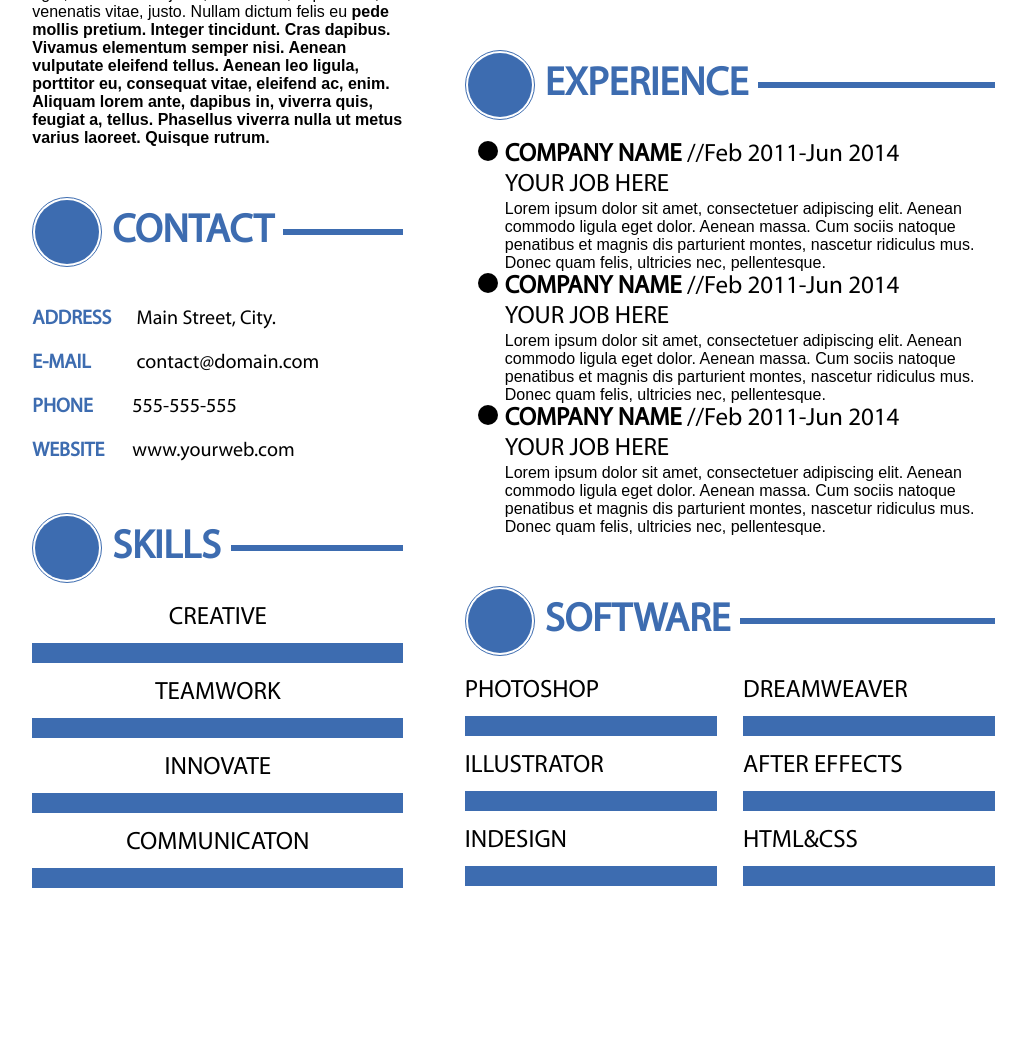
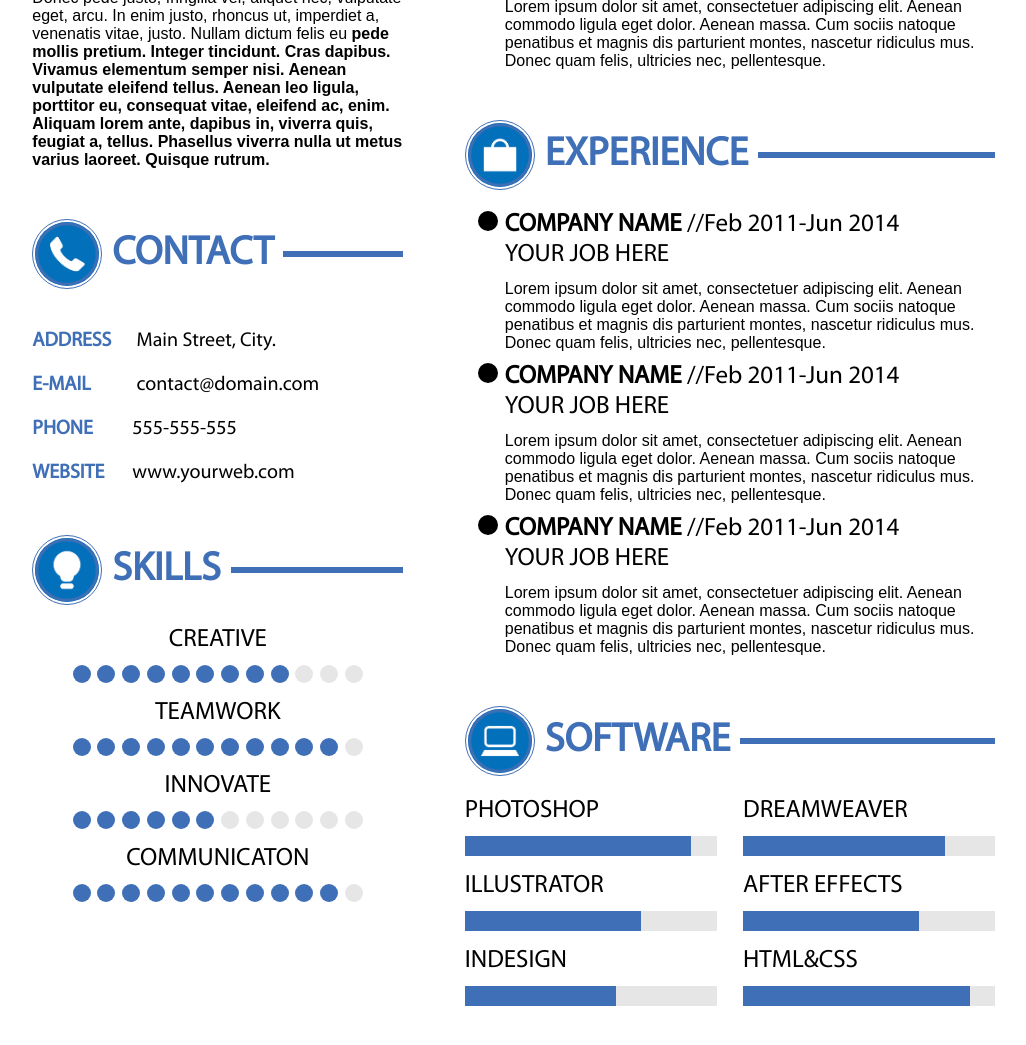
Before and after one commit to Geksanit/Maket-resume, a plain HTML site: page index.html in a window 1280 px wide. Shown: the part 695-1740 px from the top of the page, without its empty margins (121-1147 px from the left). Drawn offline with Linux system fonts and the light colour scheme.

Commit message:
вроде бы готово)
цвета иконок немного не подходят под фон

```diff
--- a/index.html
+++ b/index.html
@@ -43,13 +43,25 @@ Lorem ipsum dolor sit amet, consectetuer adipiscing elit. Aenean commodo ligula
 				<div class="blue-line"></div>
 			</div>
 			creative
-			<div class="circles"></div>
+			<div class="circles">
+				<div></div><div></div><div></div><div></div><div></div><div></div>
+				<div></div><div></div><div></div><div class="gray"></div><div class="gray"></div><div class="gray"></div>
+			</div>
 			teamwork
-			<div class="circles"></div>
+			<div class="circles">
+				<div></div><div></div><div></div><div></div><div></div><div></div>
+				<div></div><div></div><div></div><div></div><div></div><div class="gray"></div>
+			</div>
 			innovate
-			<div class="circles"></div>
+			<div class="circles">
+				<div></div><div></div><div></div><div></div><div></div><div></div>
+				<div class="gray"></div><div class="gray"></div><div class="gray"></div><div class="gray"></div><div class="gray"></div><div class="gray"></div>
+			</div>
 			communicaton
-			<div class="circles"></div>
+			<div class="circles">
+				<div></div><div></div><div></div><div></div><div></div><div></div>
+				<div></div><div></div><div></div><div></div><div></div><div class="gray"></div>
+			</div>
 		</div>
 	</div>
 	<div class="column column-2">
@@ -103,17 +115,17 @@ Lorem ipsum dolor sit amet, consectetuer adipiscing elit. Aenean commodo ligula
 					photoshop
 					<div><div></div></div>
 					illustrator
-					<div></div>
+					<div><div></div></div>
 					indesign
-					<div></div>
+					<div><div></div></div>
 				</div>
 				<div class="soft">
 					dreamweaver
-					<div></div>
+					<div><div></div></div>
 					after effects
-					<div></div>
+					<div><div></div></div>
 					html&ampcss
-					<div></div>
+					<div><div></div></div>
 				</div>
 			</div>
 		</div>
--- a/main.less
+++ b/main.less
@@ -11,7 +11,8 @@
 @color-3: lighten(@base,20%);
 @color-4: lighten(@base,10%);
 @color-5: lighten(@base,0%);
-@blue: #3d6cb0;
+@blue: #3f6fb6;
+@gray: #e6e6e6;
 @width: 200px;
 @circles-size: 20px;
 body{
@@ -46,8 +47,11 @@ body{
 			width: @width;
 			height: @width;
 			margin-bottom: 20px;
-			background: @blue;
-			border-radius: @width/2;
+			border-radius: @width/2+10;
+
+			padding: 10px;
+			background: @blue content-box;
+			border: 1px solid @blue;
 		}
 		.name{
 			margin: 0px -10px;
@@ -68,9 +72,18 @@ body{
 		}
 	}
 	.profile{
-
+		.icon{
+			background-image: url(profile.png);
+			background-size: 35px 35px;
+			background-position: center;
+			background-repeat: no-repeat;
+		}
 	}
 	.contact{
+		.icon{
+			background-image: url(PHONE.png);
+			background-size: 64px 64px;
+		}
 		.myrad;
 		font-size: 20px;
 		span{
@@ -82,36 +95,67 @@ body{
 		}
 	}
 	.skills{
+		.icon{
+			background-image: url(SKILLS.png);
+			background-size: 64px 64px;
+		}
+		@circles-size: 18px;
 		.myrad;
 		text-align: center;
 		text-transform: uppercase;
 
 		.circles{
+			display: flex;
+  		justify-content: space-around;
 			.margin-bottom;
+			padding: 0 10%;
 			height: @circles-size;
-			background-color: @blue;
+			div{
+				height: @circles-size;
+				flex-basis: @circles-size;
+				background-color: @blue;
+				border-radius: @circles-size/2;
+			}
+			.gray{
+				background-color: @gray;
+			}
 		}
 	}
 }
 .column-2{
 	flex:  10 10 400px;
 	.education{
-	}
-	li{
-		.myrad;
-		span{
-			.blue;
-			.bold;
+		.icon{
+			background-image: url(EDUCATION.png);
+			background-size: 64px 64px;
 		}
 	}
 	.experience{
+		.icon{
+			background-image: url(EXPERIENCE.png);
+			background-size: 64px 64px;
+		}
 		span{
 			color: black;
 		}
 	}
 	.software{
+		.icon{
+			background-image: url(SOFTWARE.png);
+			background-size: 64px 64px;
+		}
 		.container{
 			.normal-flex;
+			div:nth-child(1){
+				div:nth-child(1){div{width:90%;}}
+				div:nth-child(2){div{width:70%;}}
+				div:nth-child(3){div{width:60%;}}
+			}
+			div:nth-child(2){
+				div:nth-child(1){div{width:80%;}}
+				div:nth-child(2){div{width:70%;}}
+				div:nth-child(3){div{width:90%;}}
+			}
 		}
 		.soft{
 			flex:  1 1 100px;
@@ -119,9 +163,13 @@ body{
 			text-transform: uppercase;
 			div{
 				height: @circles-size;
-				background-color: @blue;
+				background-color: @gray;
 				.margin-bottom;
+				div{
+					.rect;
+				}
 			}
+
 		}
 	}
 }
@@ -156,6 +204,14 @@ body{
 }
 ul{
 	list-style-image: url(circle.svg);
+	li{
+		margin: 10px 0;
+		.myrad;
+		span{
+			.blue;
+			.bold;
+		}
+	}
 }
 /*primesi*/
 .myrad{
@@ -184,3 +240,9 @@ ul{
 	margin-top: 10px;
 	margin-bottom: 15px;
 }
+.rect{
+	content: "";
+	width:20%;
+	height: 100%;
+	background-color: @blue;
+}
```
Also changed, not shown: EDUCATION.png (added), EXPERIENCE.png (added), PHONE.png (added), PROFILE ICON.png (added), SKILLS.png (added), SOFTWARE.png (added), main.css, profile.png (added).
